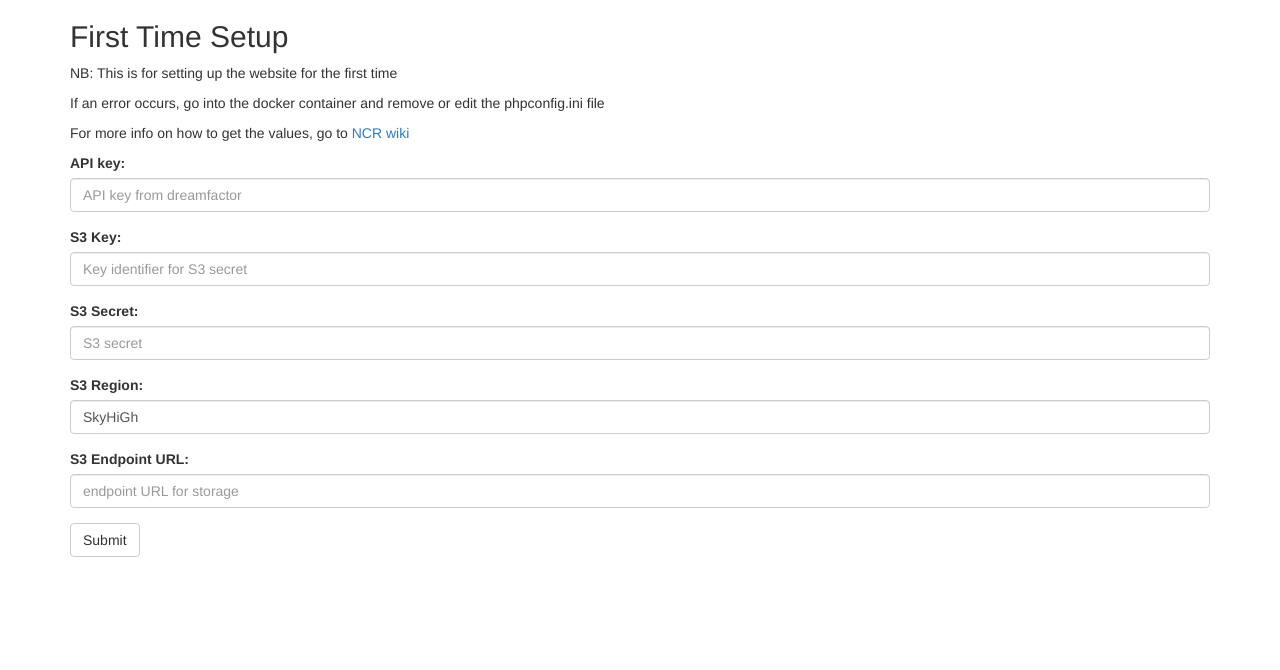
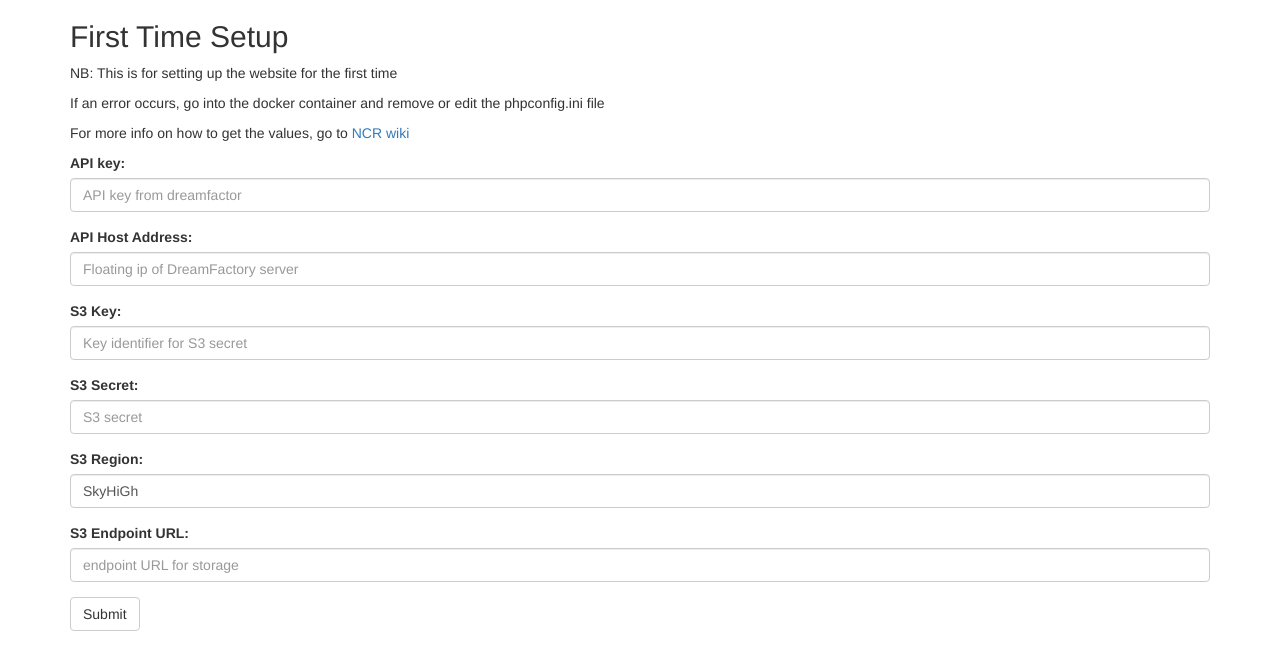
Before and after one commit to amojamo/PLED, a PHP site: page / in a window 1280 px wide. Shown: the top 670 px of the page. Run offline with PHP 8.4, Linux system fonts and the light colour scheme; some libraries are stand-ins or nearby versions.

Commit message:
Entry for ip in generate config

```diff
--- a/www/index.php
+++ b/www/index.php
@@ -11,7 +11,7 @@ if(isset($_POST['generateConfig'])) {
 	$ip = getenv('DF_ADDR', true) ?: getenv('DF_ADDR');
 	$file = fopen($_SERVER['DOCUMENT_ROOT']."/conf/phpconfig.ini", 'w');
 	$data = 'api_key = '.$_POST['apikey'].PHP_EOL.
-			'ip = '.$ip.PHP_EOL.
+			'ip = '.$_POST['apiurl'].PHP_EOL.
 			's3_key = '.$_POST['s3key'].PHP_EOL.
 			's3_secret = '.$_POST['s3secret'].PHP_EOL.
 			's3_region = '.$_POST['s3region'].PHP_EOL.
--- a/www/views/generateConfig.html
+++ b/www/views/generateConfig.html
@@ -21,6 +21,10 @@
       <input type="text" class="form-control" id="email" placeholder="API key from dreamfactor" name="apikey" required>
     </div>
     <div class="form-group">
+        <label for="apiurl">API Host Address:</label>
+        <input type="text" class="form-control" id="apiurl" placeholder="Floating ip of DreamFactory server" name="apiurl" required>
+      </div>
+    <div class="form-group">
       <label for="s3key">S3 Key:</label>
       <input type="text" class="form-control" id="s3key" placeholder="Key identifier for S3 secret" name="s3key" required>
     </div>
```
